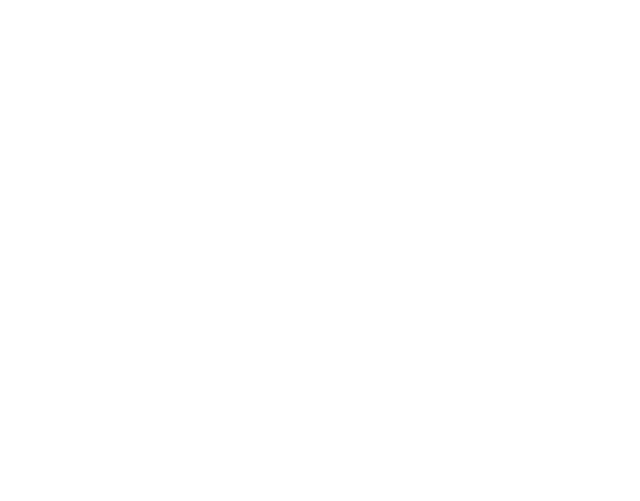
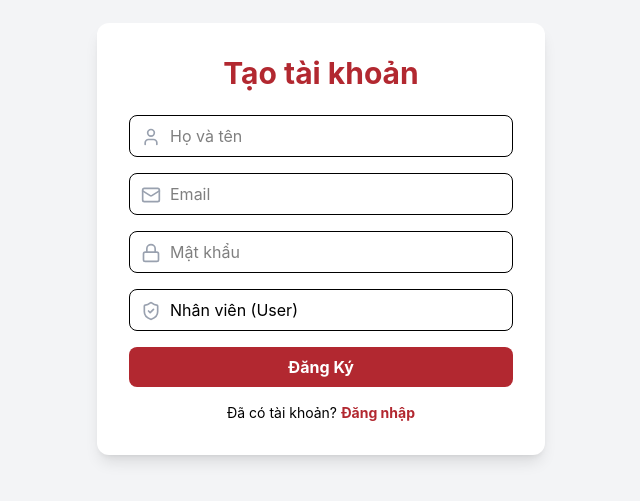
Before and after one commit to thuanga12/brand-reputation-monitoring-automation, a React (Vite) app in the folder frontend/: page /register in a window 1280 px wide. Before the commit this address had no page. Shown: the part 161-662 px from the top of the page, without its empty margins (319-959 px from the left). Built offline with nearby package versions, Linux system fonts and the light colour scheme.

Commit message:
feat(auth): implement frontend login and register flow

```diff
--- a/frontend/src/App.jsx
+++ b/frontend/src/App.jsx
@@ -1,26 +1,86 @@
 import React, { Suspense, lazy } from "react";
-import { BrowserRouter, Routes, Route } from "react-router-dom";
+import { BrowserRouter, Routes, Route, Navigate } from "react-router-dom";
 import AdminLayout from "./layouts/AdminLayout";
 import DashboardPage from "./pages/Dashboard/DashboardPage";
 import InteractionPage from "./pages/Dashboard/InteractionPage";
 import AnalysisPage from "./pages/Dashboard/AnalysisPage";
+import Login from "./pages/Dashboard/Login";
+import Register from "./pages/Dashboard/Register";
 import { Toaster } from 'react-hot-toast';
+import ProfilePage from "./pages/Dashboard/ProfilePage";
+
+// --- THÊM DÒNG NÀY ---
+import UserManagement from "./pages/Dashboard/UserManagement";
+// ----------------------
 
 const SentimentPage = lazy(() => import("./pages/Dashboard/SentimentPage"));
+
+/**
+ * Component bảo vệ Route nâng cấp
+ */
+const ProtectedRoute = ({ children, allowedRoles }) => {
+  const token = localStorage.getItem('token');
+  const user = JSON.parse(localStorage.getItem('user'));
+
+  if (!token) {
+    return <Navigate to="/login" replace />;
+  }
+
+  if (allowedRoles && !allowedRoles.includes(user?.role)) {
+    return <Navigate to="/" replace />;
+  }
+
+  return children;
+};
 
 export default function App() {
   return (
     <BrowserRouter>
-           <Toaster position="top-right" reverseOrder={false} />
+      <Toaster position="top-right" reverseOrder={false} />
       <Suspense fallback={<div className="p-10 text-center font-bold text-slate-500 italic">Đang đồng bộ hệ thống...</div>}>
         <Routes>
-          <Route element={<AdminLayout />}>
+          {/* Public Routes */}
+          <Route path="/login" element={<Login />} />
+          <Route path="/register" element={<Register />} />
+
+          {/* Private Routes */}
+          <Route element={<ProtectedRoute><AdminLayout /></ProtectedRoute>}>
+
+            {/* Mọi role đã login đều vào được */}
             <Route path="/" element={<DashboardPage />} />
+            <Route path="/profile" element={<ProfilePage />} />
             <Route path="/sentiment" element={<SentimentPage />} />
-            <Route path="/analysis" element={<AnalysisPage />} />
-            <Route path="/interaction" element={<InteractionPage />} />
-            <Route path="/ai-chat" element={<InteractionPage />} />
+
+            {/* Chỉ Admin mới vào được Quản lý tài khoản */}
+            <Route path="/users" element={
+              <ProtectedRoute allowedRoles={['admin']}>
+                <UserManagement />
+              </ProtectedRoute>
+            } />
+
+            {/* Admin và Manager */}
+            <Route path="/analysis" element={
+              <ProtectedRoute allowedRoles={['admin', 'manager']}>
+                <AnalysisPage />
+              </ProtectedRoute>
+            } />
+
+            <Route path="/interaction" element={
+              <ProtectedRoute allowedRoles={['admin', 'manager']}>
+                <InteractionPage />
+              </ProtectedRoute>
+            } />
+
+            {/* Chỉ Admin mới vào được AI Chat */}
+            <Route path="/ai-chat" element={
+              <ProtectedRoute allowedRoles={['admin']}>
+                <InteractionPage />
+              </ProtectedRoute>
+            } />
+
           </Route>
+
+          <Route path="*" element={<Navigate to="/" replace />} />
         </Routes>
       </Suspense>
     </BrowserRouter>
--- /dev/null
+++ b/frontend/src/api/authApi.js
@@ -0,0 +1,6 @@
+import axios from 'axios';
+
+const API = axios.create({ baseURL: 'http://localhost:5000/api/auth' });
+
+export const loginApi = (formData) => API.post('/login', formData);
+export const registerApi = (formData) => API.post('/register', formData);
--- /dev/null
+++ b/frontend/src/components/ProtectedRoute.jsx
@@ -0,0 +1,17 @@
+import { Navigate } from 'react-router-dom';
+
+const ProtectedRoute = ({ children, allowedRoles }) => {
+  const token = localStorage.getItem('token');
+  const user = JSON.parse(localStorage.getItem('user'));
+
+  if (!token) return <Navigate to="/login" replace />;
+
+  // Nếu trang yêu cầu Role cụ thể mà user không có quyền
+  if (allowedRoles && !allowedRoles.includes(user.role)) {
+    return <Navigate to="/" replace />; // Đẩy về trang chủ Dashboard
+  }
+
+  return children;
+};
+
+export default ProtectedRoute;
--- /dev/null
+++ b/frontend/src/pages/Dashboard/Login.jsx
@@ -0,0 +1,77 @@
+import React, { useState } from 'react';
+import { useNavigate, Link } from 'react-router-dom';
+import { loginApi } from '../../api/authApi'; // Phải là 2 dấu chấm và 2 cái gạch chéoimport { toast } from 'react-hot-toast';
+import { Mail, Lock, LogIn } from 'lucide-react';
+import { toast } from 'react-hot-toast';
+const Login = () => {
+  const [email, setEmail] = useState('');
+  const [password, setPassword] = useState('');
+  const navigate = useNavigate();
+
+  const handleLogin = async (e) => {
+    e.preventDefault();
+    try {
+      const { data } = await loginApi({ email, password });
+
+      // Lưu Token và thông tin User vào LocalStorage
+      localStorage.setItem('token', data.token);
+      localStorage.setItem('user', JSON.stringify(data.user));
+
+      toast.success(`Chào mừng ${data.user.username} quay trở lại!`);
+
+      // Chuyển hướng vào Dashboard
+      navigate('/dashboard');
+    } catch (err) {
+      toast.error(err.response?.data?.message || 'Email hoặc mật khẩu không đúng!');
+    }
+  };
+
+  return (
+    <div className="min-h-screen flex items-center justify-center bg-gray-100 px-4">
+      <div className="max-w-md w-full bg-white rounded-xl shadow-lg p-8">
+        <div className="flex justify-center mb-4">
+          <div className="p-3 bg-red-100 rounded-full">
+            <LogIn className="text-[#B22830]" size={32} />
+          </div>
+        </div>
+        <h2 className="text-3xl font-bold text-[#B22830] text-center mb-2">Đăng Nhập</h2>
+        <p className="text-center text-gray-500 mb-8">Hệ thống giám sát Highlands Coffee</p>
+
+        <form onSubmit={handleLogin} className="space-y-5">
+          <div className="relative">
+            <Mail className="absolute left-3 top-3 text-gray-400" size={20} />
+            <input
+              type="email" placeholder="Email của bạn" required
+              className="w-full pl-10 pr-4 py-2 border border-gray-300 rounded-lg focus:ring-2 focus:ring-red-500 outline-none transition"
+              onChange={(e) => setEmail(e.target.value)}
+            />
+          </div>
+
+          <div className="relative">
+            <Lock className="absolute left-3 top-3 text-gray-400" size={20} />
+            <input
+              type="password" placeholder="Mật khẩu" required
+              className="w-full pl-10 pr-4 py-2 border border-gray-300 rounded-lg focus:ring-2 focus:ring-red-500 outline-none transition"
+              onChange={(e) => setPassword(e.target.value)}
+            />
+          </div>
+
+          <button className="w-full bg-[#B22830] hover:bg-[#8e1f25] text-white font-bold py-2.5 rounded-lg transition shadow-md flex justify-center items-center gap-2">
+            Vào Hệ Thống
+          </button>
+        </form>
+
+        <div className="mt-6 text-center">
+          <p className="text-sm text-gray-600">
+            Chưa có quyền truy cập?{' '}
+            <Link to="/register" className="text-[#B22830] font-bold hover:underline">
+              Đăng ký tại đây
+            </Link>
+          </p>
+        </div>
+      </div>
+    </div>
+  );
+};
+
+export default Login;
--- /dev/null
+++ b/frontend/src/pages/Dashboard/Register.jsx
@@ -0,0 +1,64 @@
+import React, { useState } from 'react';
+import { useNavigate, Link } from 'react-router-dom';
+import { registerApi } from '../../api/authApi'; // Tương tự ở đâyimport { toast } from 'react-hot-toast';
+import { User, Mail, Lock, ShieldCheck } from 'lucide-react';
+import { toast } from 'react-hot-toast';
+const Register = () => {
+  const [formData, setFormData] = useState({
+    username: '', email: '', password: '', role: 'user'
+  });
+  const navigate = useNavigate();
+
+  const handleRegister = async (e) => {
+    e.preventDefault();
+    try {
+      await registerApi(formData);
+      toast.success('Đăng ký thành công! Hãy đăng nhập.');
+      navigate('/login');
+    } catch (err) {
+      toast.error(err.response?.data?.message || 'Đăng ký lỗi rồi!');
+    }
+  };
+
+  return (
+    <div className="min-h-screen flex items-center justify-center bg-gray-100 px-4">
+      <div className="max-w-md w-full bg-white rounded-xl shadow-lg p-8">
+        <h2 className="text-3xl font-bold text-[#B22830] text-center mb-6">Tạo tài khoản</h2>
+        <form onSubmit={handleRegister} className="space-y-4">
+          <div className="relative">
+            <User className="absolute left-3 top-3 text-gray-400" size={20} />
+            <input type="text" placeholder="Họ và tên" className="w-full pl-10 pr-4 py-2 border rounded-lg"
+              onChange={e => setFormData({...formData, username: e.target.value})} required />
+          </div>
+          <div className="relative">
+            <Mail className="absolute left-3 top-3 text-gray-400" size={20} />
+            <input type="email" placeholder="Email" className="w-full pl-10 pr-4 py-2 border rounded-lg"
+              onChange={e => setFormData({...formData, email: e.target.value})} required />
+          </div>
+          <div className="relative">
+            <Lock className="absolute left-3 top-3 text-gray-400" size={20} />
+            <input type="password" placeholder="Mật khẩu" className="w-full pl-10 pr-4 py-2 border rounded-lg"
+              onChange={e => setFormData({...formData, password: e.target.value})} required />
+          </div>
+          <div className="relative">
+            <ShieldCheck className="absolute left-3 top-3 text-gray-400" size={20} />
+            <select className="w-full pl-10 pr-4 py-2 border rounded-lg appearance-none bg-white"
+              onChange={e => setFormData({...formData, role: e.target.value})}>
+              <option value="user">Nhân viên (User)</option>
+              <option value="manager">Quản lý (Manager)</option>
+              <option value="admin">Quản trị viên (Admin)</option>
+            </select>
+          </div>
+          <button className="w-full bg-[#B22830] text-white font-bold py-2 rounded-lg hover:bg-[#8e1f25] transition">
+            Đăng Ký
+          </button>
+        </form>
+        <p className="mt-4 text-center text-sm">
+          Đã có tài khoản? <Link to="/login" className="text-[#B22830] font-bold">Đăng nhập</Link>
+        </p>
+      </div>
+    </div>
+  );
+};
+
+export default Register;
```
